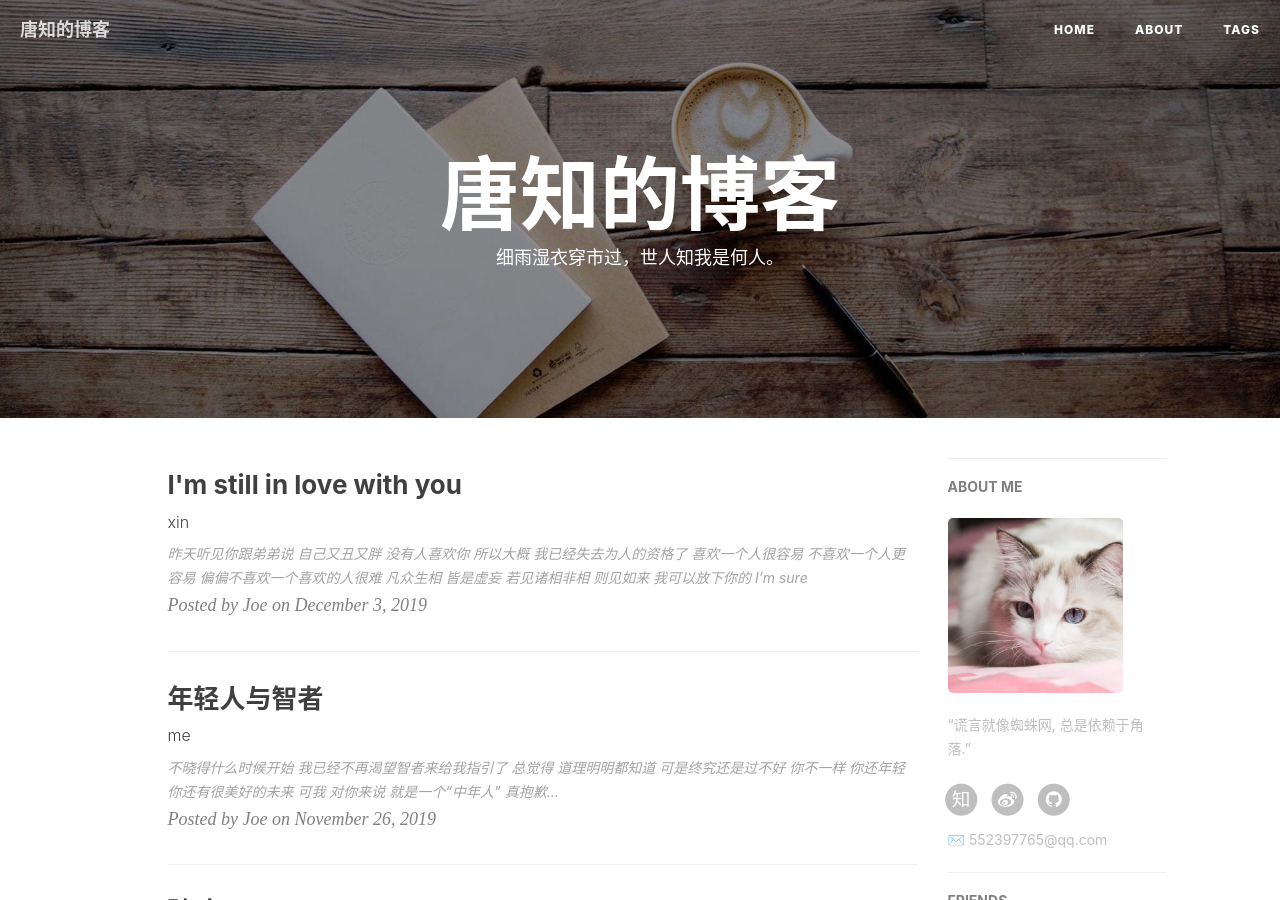
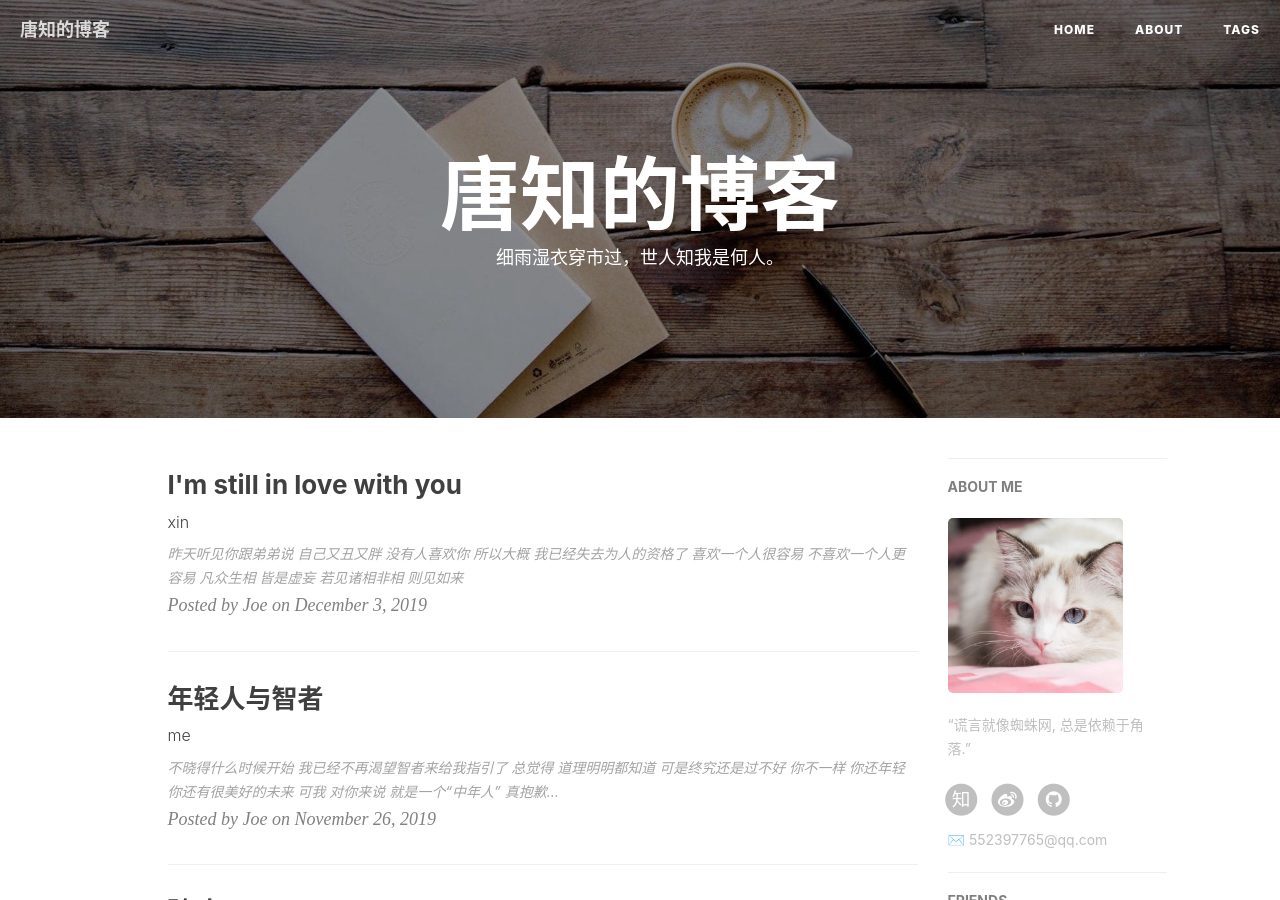
Before and after one commit to Joewn/Joewn.github.io, a Jekyll site: the page built from index.html, in a window 1280 px wide and 900 px high. Built offline with Jekyll 4.4.1, drawn with Linux system fonts in a browser that asks for light colours; nearby versions of some CDN libraries; the list of posts is cut into pages by our own code; comment, search, counter and statistics services are not loaded.

Commit message:
Update 2019-12-03-I'm still in love with you.md

```diff
--- a/_posts/2019-12-03-I'm still in love with you.md
+++ b/_posts/2019-12-03-I'm still in love with you.md
@@ -17,12 +17,8 @@ tags:
 
 喜欢一个人很容易
 不喜欢一个人更容易
-偏偏不喜欢一个喜欢的人很难
 
 凡众生相
 皆是虚妄
 若见诸相非相
 则见如来
-
-我可以放下你的
-I'm sure
```
